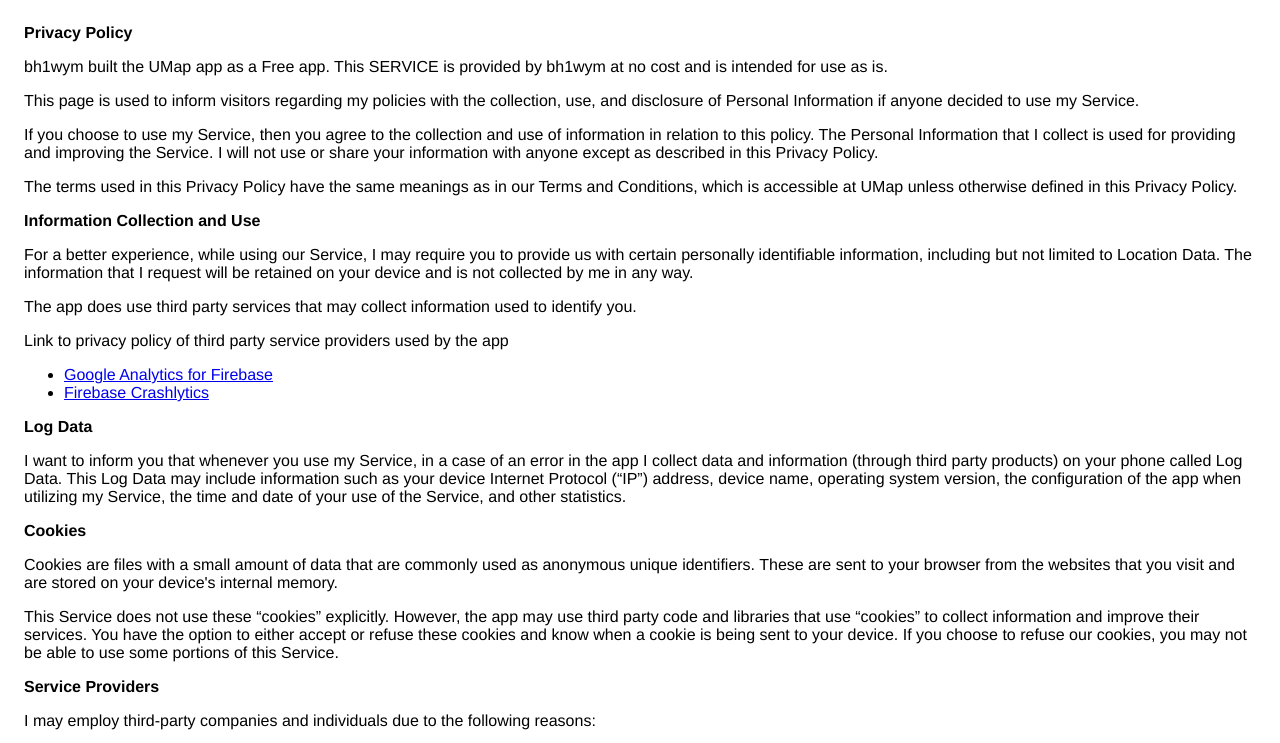
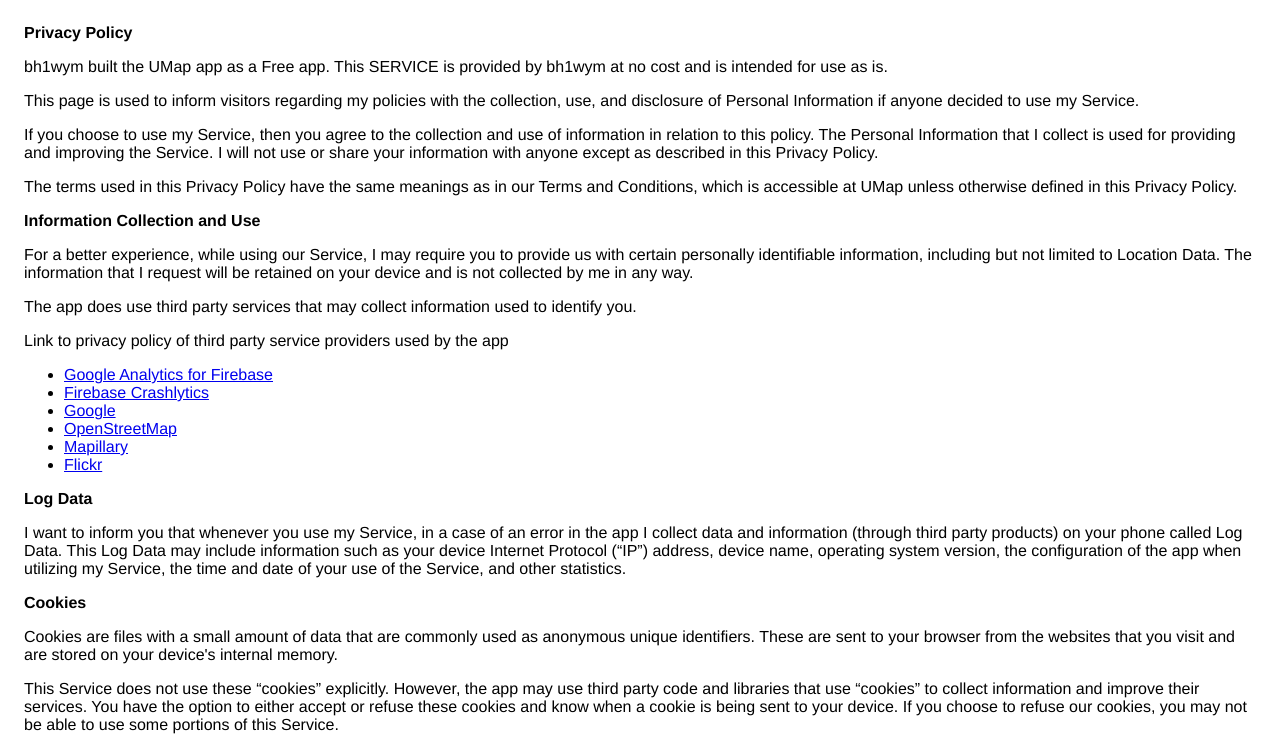
Before and after one commit to bh1wym/umap, a plain HTML site: page privacy_policy.html in a window 1280 px wide. Shown: the top 743 px of the page. Drawn offline with Linux system fonts and the light colour scheme.

Commit message:
ad third party privacy and terms info

```diff
--- a/privacy_policy.html
+++ b/privacy_policy.html
@@ -37,7 +37,7 @@
                   </p> <p>
                     Link to privacy policy of third party service providers used
                     by the app
-                  </p> <ul><!----><!----><li><a href="https://firebase.google.com/policies/analytics" target="_blank" rel="noopener noreferrer">Google Analytics for Firebase</a></li><li><a href="https://firebase.google.com/support/privacy/" target="_blank" rel="noopener noreferrer">Firebase Crashlytics</a></li><!----><!----><!----><!----><!----><!----><!----><!----><!----><!----><!----><!----><!----><!----><!----><!----><!----><!----><!----><!----><!----><!----><!----></ul></div> <p><strong>Log Data</strong></p> <p>
+                  </p> <ul><!----><!----><li><a href="https://firebase.google.com/policies/analytics" target="_blank" rel="noopener noreferrer">Google Analytics for Firebase</a></li><li><a href="https://firebase.google.com/support/privacy/" target="_blank" rel="noopener noreferrer">Firebase Crashlytics</a></li><li><a href="https://policies.google.com/privacy" target="_blank" rel="noopener noreferrer">Google</a></li><li><a href="https://wiki.osmfoundation.org/wiki/Privacy_Policy" target="_blank" rel="noopener noreferrer">OpenStreetMap</a></li><li><a href="https://www.mapillary.com/privacy" target="_blank" rel="noopener noreferrer">Mapillary</a></li><li><a href="https://www.flickr.com/help/privacy" target="_blank" rel="noopener noreferrer">Flickr</a></li><!----><!----><!----><!----><!----><!----><!----><!----><!----><!----><!----><!----><!----><!----><!----><!----><!----><!----><!----><!----><!----><!----><!----></ul></div> <p><strong>Log Data</strong></p> <p>
                   I want to inform you that whenever you
                   use my Service, in a case of an error in the app
                   I collect data and information (through third party
```
Also changed, not shown: terms_conditions.html (+1 -1 lines).
